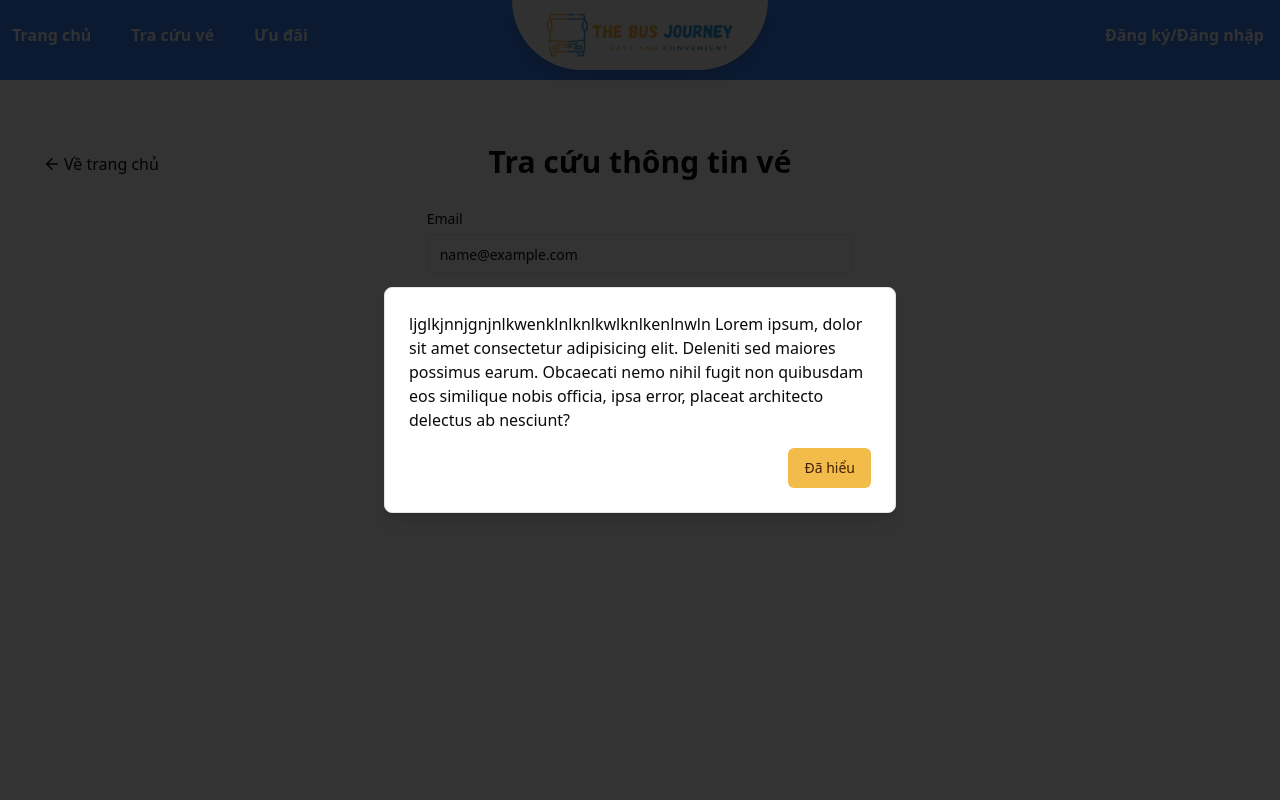
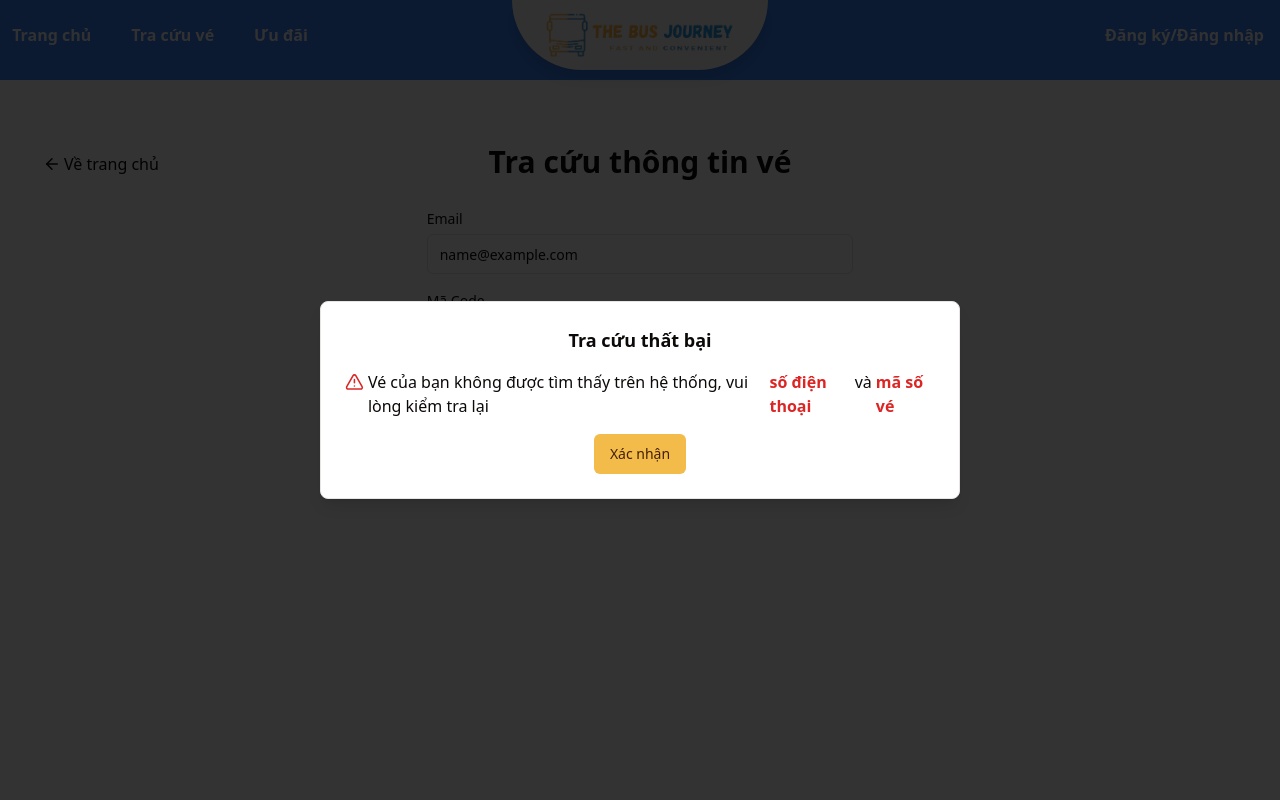
Before and after one commit to truongduytven/SWD392-FrontEnd, a React (Vite) app: page /ticketInfo in a window 1280 px wide. Both pictures are taken after typing "name@example.com", "Sample" into the empty fields and a click on the button "Tra cứu". Shown: the top 800 px of the page. Built offline with nearby package versions, Linux system fonts and the light colour scheme.

Commit message:
fix:add ticket for search ticket modal

```diff
--- /dev/null
+++ b/src/components/global/organisms/Ticket.tsx
@@ -0,0 +1,80 @@
+
+function Ticket() {
+  return (
+    <div className='flex flex-col items-center justify-center text-sm'>
+            <h1 className="text-lg font-bold mb-4">Tra cứu vé thành công</h1>
+
+      <div className='flex bg-white shadow-lg rounded-lg'>
+        <div className='flex '>
+          <div className='flex flex-col justify-between bg-cover border-r border-dashed border-gray-700 p-5 opacity-85'>
+            <div className='flex flex-col gap-2 items-center'>
+              <p className='text-lg font-semibold'>
+                Giá vé:
+                <span className='text-xl font-bold text-orange-500'>170.000đ</span>
+              </p>
+              <p className='text-md font-semibold'>Giá dịch vụ:</p>
+            </div>
+            <div className='flex justify-between text-md gap-2'>
+              <span className='text-gray-500'>Dịch vụ 1:</span>
+              <span className='font-bold text-orange-500'>20.000đ</span>
+              <span className='italic font-semibold'>Trạm A</span>
+            </div>
+            <div className='flex justify-between text-md gap-2'>
+              <span className='text-gray-500'>Dịch vụ 2:</span>
+              <span className='font-bold text-orange-500'>30.000đ</span>
+              <span className='italic font-semibold'>Trạm B</span>
+            </div>
+            <div className='flex justify-between text-md gap-2'>
+              <span className='text-gray-500'>Dịch vụ 3:</span>
+              <span className='font-bold text-orange-500'>30.000đ</span>
+              <span className='italic font-semibold'>Trạm C</span>
+            </div>
+          </div>
+          <div className='flex flex-col gap-2 items-center p-7 justify-between  text-center space-y-2'>
+            <p className='border-t text-lg border-b border-gray-400 py-2 font-bold text-orange-500'>THE BUS JOURNEY</p>
+            <h3 className='text-lg font-medium'>Nguyễn Ngọc Quân</h3>
+            <h4 className='text-md'>
+              Chặng đi: <span className='font-bold'>Hà Nội - Bến Tre</span>
+            </h4>
+            <p>
+              Khởi hành:
+              <span className='text-base font-bold ml-2'>15:30</span>
+            </p>
+            <p>
+              Ngày:
+              <span className='text-base font-bold ml-2'>24/07/2023</span>
+            </p>
+            <p>
+              Vị trí vé:
+              <span className='text-base font-bold ml-2'>A15</span>
+            </p>
+          </div>
+        </div>
+        <div className='w-64 border-l border-dashed border-gray-700 relative'>
+          <p className='absolute ml-20 lg:ml-7  w-full text-orange-600 h-full flex items-end justify-center gap-6 transform rotate-90'>
+            <span>The bus journey</span>
+            <span>The bus journey</span>
+          </p>
+          <div className='flex flex-col items-center justify-around h-full bg-yellow-400 py-4'>
+            <div>
+              <h1 className='text-lg'>Tổng hóa đơn</h1>
+            </div>
+            <div>
+              <h1 className='text-lg font-bold'>650.000đ</h1>
+            </div>
+            <div className='h-24'>
+              <img
+                src='https://external-preview.redd.it/cg8k976AV52mDvDb5jDVJABPrSZ3tpi1aXhPjgcDTbw.png?auto=webp&s=1c205ba303c1fa0370b813ea83b9e1bddb7215eb'
+                alt='QR code'
+                className='h-full'
+              />
+            </div>
+            <p>Cảm ơn quý khách đã tin tưởng</p>
+          </div>
+        </div>
+      </div>
+    </div>
+  )
+}
+
+export default Ticket
--- a/src/pages/SearchTicket.tsx
+++ b/src/pages/SearchTicket.tsx
@@ -4,12 +4,12 @@ import { Input } from '@/components/global/atoms/input'
 import { searchTicket } from '@/lib/schemas/searchTicket'
 import { zodResolver } from '@hookform/resolvers/zod'
 import { useForm } from 'react-hook-form'
-import { UserRoundSearch, X } from 'lucide-react'
+import { UserRoundSearch, X, TriangleAlert } from 'lucide-react'
 import { Link } from 'react-router-dom'
 import { ArrowLeft } from 'lucide-react'
-
 import { z } from 'zod'
 import { useState } from 'react'
+import Ticket from '@/components/global/organisms/Ticket'
 function SearchTicket() {
   const searchTicketForm = useForm<z.infer<typeof searchTicket>>({
     resolver: zodResolver(searchTicket),
@@ -22,6 +22,11 @@ function SearchTicket() {
     console.log(values)
   }
   const [showModal, setShowModal] = useState<Boolean>(false)
+  const [randomValue, setRandomValue] = useState<number | null>(null)
+  const handleSearch = () => {
+    setRandomValue(Math.random())
+    setShowModal(true)
+  }
   return (
     <div className='relative flex gap-8 justify-start flex-col items-center h-fit w-full mt-16'>
       <h1 className='font-bold text-3xl'>Tra cứu thông tin vé</h1>
@@ -62,24 +67,37 @@ function SearchTicket() {
               </FormItem>
             )}
           />
-          <Button type='submit' onClick={()=>setShowModal(true)} >
-            <UserRoundSearch className='w-5 mr-2'/>
+          <Button type='submit' onClick={handleSearch}>
+            <UserRoundSearch className='w-5 mr-2' />
             Tra cứu
           </Button>
         </form>
       </Form>
-      {showModal && <div>
-        <div className='fixed inset-0 z-50 bg-black/80  data-[state=open]:animate-in data-[state=closed]:animate-out data-[state=closed]:fade-out-0 data-[state=open]:fade-in-0'></div>
-        <div className='fixed left-[50%] top-[50%] z-50 grid w-full max-w-lg translate-x-[-50%] translate-y-[-50%] gap-4 border bg-background p-6 shadow-lg duration-200 data-[state=open]:animate-in data-[state=closed]:animate-out data-[state=closed]:fade-out-0 data-[state=open]:fade-in-0 data-[state=closed]:zoom-out-95 data-[state=open]:zoom-in-95 data-[state=closed]:slide-out-to-left-1/2 data-[state=closed]:slide-out-to-top-[48%] data-[state=open]:slide-in-from-left-1/2 data-[state=open]:slide-in-from-top-[48%] sm:rounded-lg'>
-          ljglkjnnjgnjnlkwenklnlknlkwlknlkenlnwln Lorem ipsum, dolor sit amet consectetur adipisicing elit. Deleniti sed
-          maiores possimus earum. Obcaecati nemo nihil fugit non quibusdam eos similique nobis officia, ipsa error,
-          placeat architecto delectus ab nesciunt?
-          <div className='flex justify-end'>
-
-          <Button className='w-fit' onClick={()=>setShowModal(false)}>Đã hiểu</Button>
+      {showModal && (
+        <div>
+          <div className='fixed inset-0 z-50 bg-black/80  data-[state=open]:animate-in data-[state=closed]:animate-out data-[state=closed]:fade-out-0 data-[state=open]:fade-in-0'></div>
+          <div className='fixed left-[50%] top-[50%] z-50 translate-x-[-50%] translate-y-[-50%] gap-4 border bg-background p-6 shadow-lg duration-200 data-[state=open]:animate-in data-[state=closed]:animate-out data-[state=closed]:fade-out-0 data-[state=open]:fade-in-0 data-[state=closed]:zoom-out-95 data-[state=open]:zoom-in-95 data-[state=closed]:slide-out-to-left-1/2 data-[state=closed]:slide-out-to-top-[48%] data-[state=open]:slide-in-from-left-1/2 data-[state=open]:slide-in-from-top-[48%] sm:rounded-lg'>
+            {randomValue !== null && randomValue > 0.5 ? (
+              <Ticket />
+            ) : (
+              <div className='flex flex-col justify-center items-center gap-4'>
+                <h1 className='text-lg font-bold'>Tra cứu thất bại</h1>
+                <p className='flex'>
+                  <TriangleAlert className='text-red-600 mr-1' />
+                  Vé của bạn không được tìm thấy trên hệ thống, vui lòng kiểm tra lại{' '}
+                  <span className='font-semibold text-red-600 mx-1'> số điện thoại </span> và
+                  <span className='font-semibold text-red-600 mx-1'> mã số vé </span>
+                </p>
+              </div>
+            )}
+            <div className='flex justify-center mt-4'>
+              <Button className='w-fit' onClick={() => setShowModal(false)}>
+                Xác nhận
+              </Button>
+            </div>
           </div>
         </div>
-      </div>}
+      )}
     </div>
   )
 }
```
